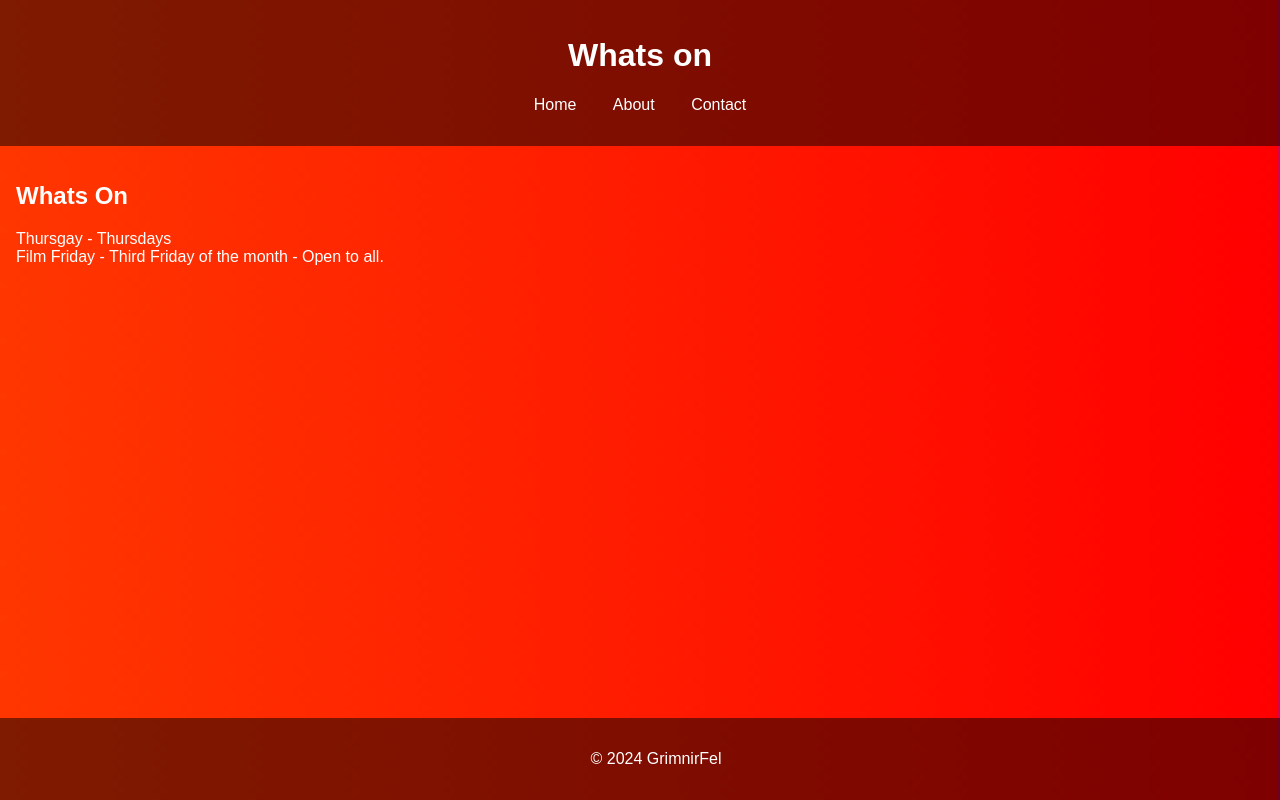
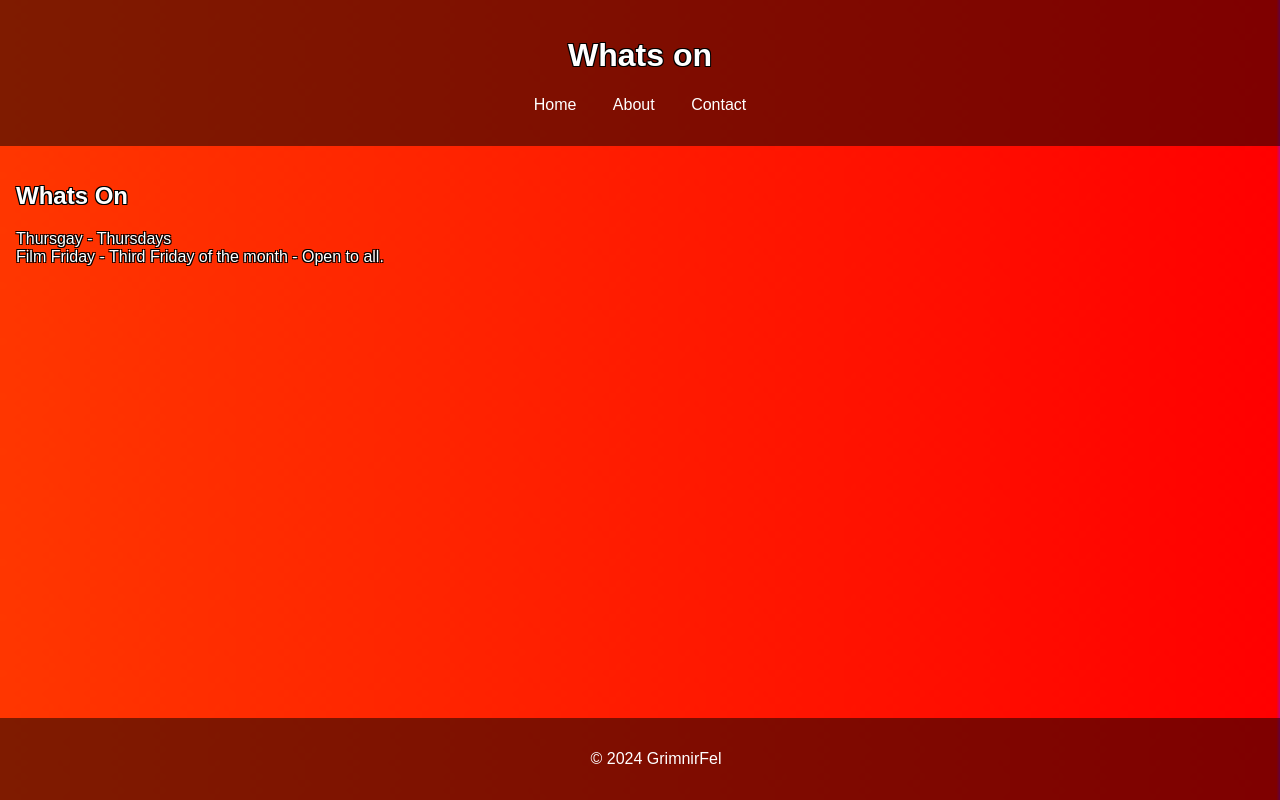
Before and after one commit to GrimnirFel/Thursgay, a plain HTML site: page about.html in a window 1280 px wide. Shown: the top 800 px of the page. Drawn offline with Linux system fonts and the light colour scheme.

Commit message:
Update about.html

```diff
--- a/about.html
+++ b/about.html
@@ -8,7 +8,7 @@
 </head>
 <body>
     <header>
-        <h1>Whats on</h1>
+        <h1 class="text-outline">Whats on</h1>
         <nav>
             <ul>
                 <li><a href="index.html">Home</a></li>
@@ -19,8 +19,8 @@
     </header>
     <main>
         <section id="about">
-            <h2>Whats On</h2>
-            <p>Thursgay - Thursdays<br>
+            <h2 class="text-outline">Whats On</h2>
+            <p class="text-outline">Thursgay - Thursdays<br>
                 Film Friday - Third Friday of the month - Open to all.
             </p>
         </section>
```
